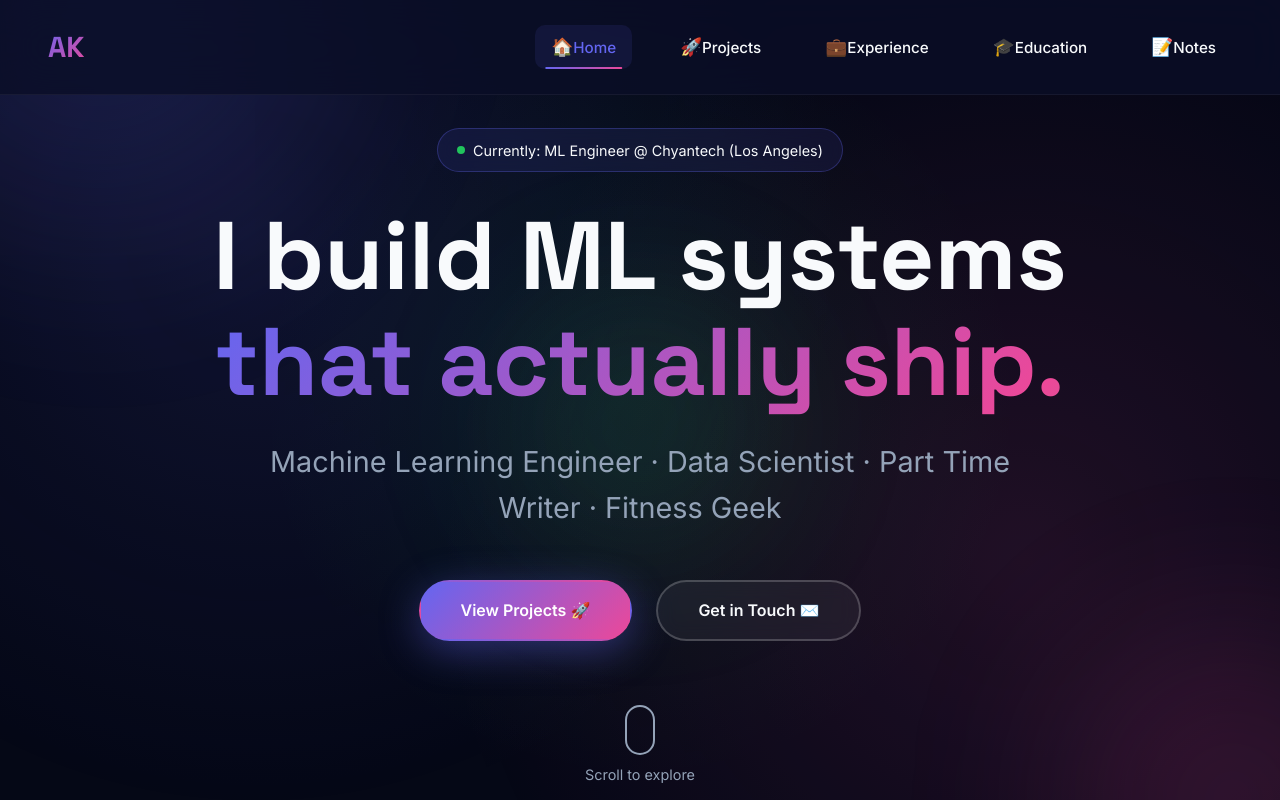
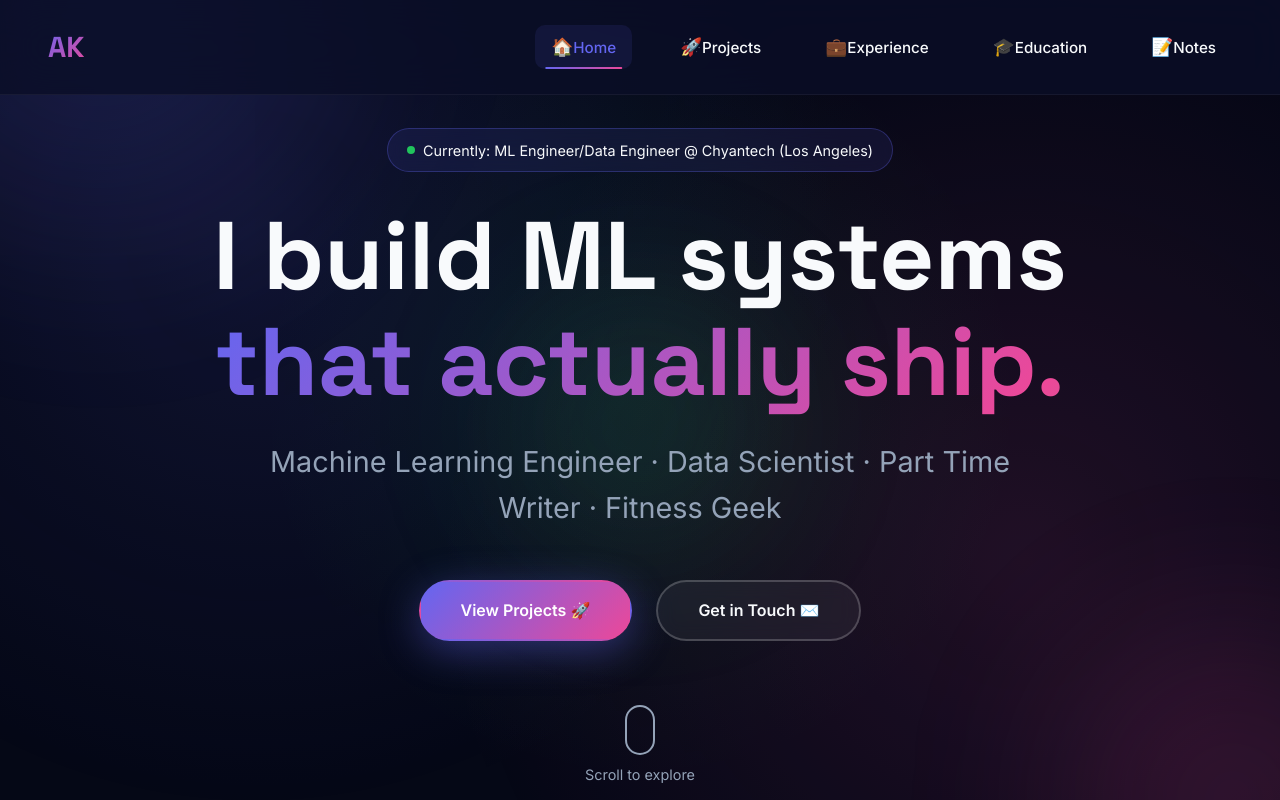
Before and after one commit to anjankrishna07/newportfolio, a React (Vite) app: page / in a window 1280 px wide. Shown: the top 800 px of the page. Built offline with nearby package versions, Linux system fonts and the light colour scheme.

Commit message:
Update job title from ML Engineer to ML/Data Engineer

```diff
--- a/src/pages/Home.jsx
+++ b/src/pages/Home.jsx
@@ -58,7 +58,7 @@ const Home = () => {
             whileHover={{ scale: 1.05 }}
           >
             <span className="pulse-dot"></span>
-            <span>Currently: ML Engineer @ Chyantech (Los Angeles)</span>
+            <span>Currently: ML Engineer/Data Engineer @ Chyantech (Los Angeles)</span>
           </motion.div>
 
           <motion.h1
@@ -90,7 +90,7 @@ const Home = () => {
               </motion.span>
             </Link>
             <a
-              href="mailto:krishnaub2@gmail.com"
+              href="mailto:krishkandimalla07@gmail.com"
               className="btn btn-secondary"
             >
               <motion.span
```
